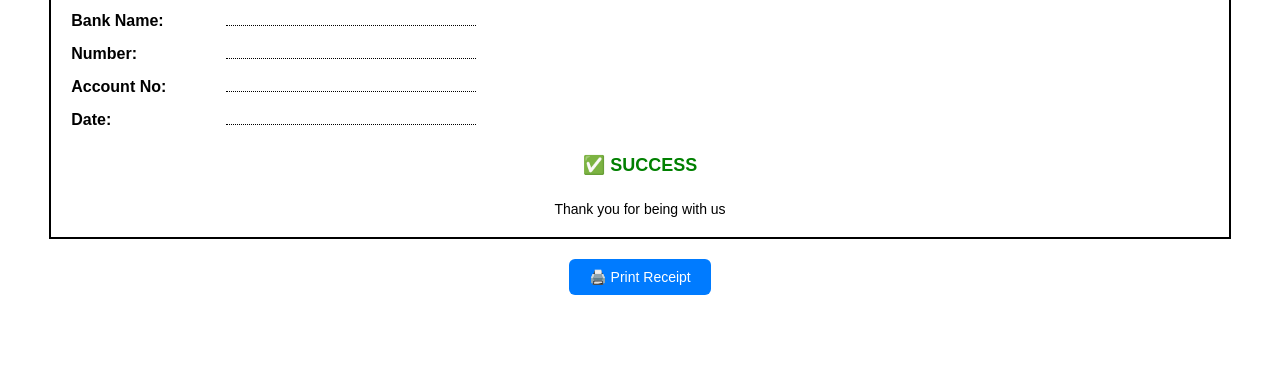
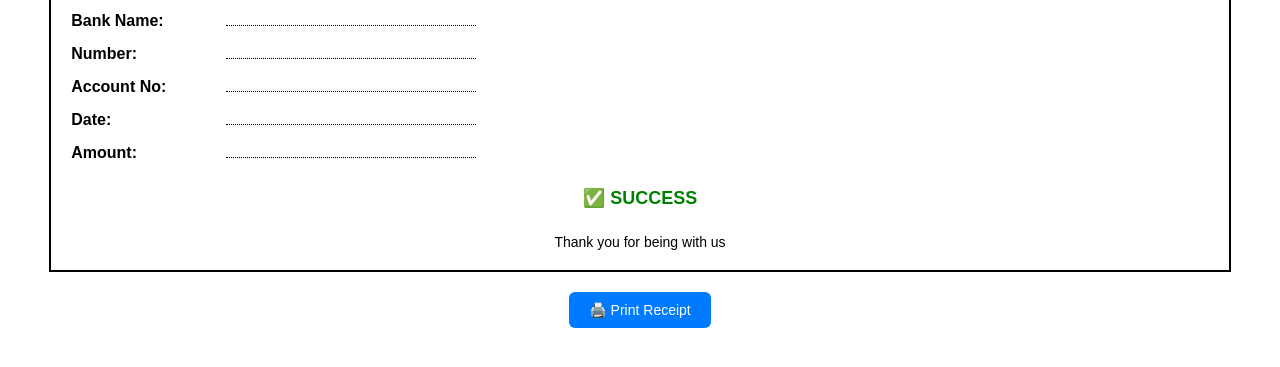
Before and after one commit to Kanish28/Money-transfer-Bill-, a plain HTML site: page index.html in a window 1280 px wide. Shown: the part 97-464 px from the top of the page. Drawn offline with Linux system fonts and the light colour scheme.

Commit message:
Update index.html

```diff
--- a/index.html
+++ b/index.html
@@ -14,6 +14,7 @@
     <div class="row"><span class="label">Number:</span> <span class="line"></span></div>
     <div class="row"><span class="label">Account No:</span> <span class="line"></span></div>
     <div class="row"><span class="label">Date:</span> <span class="line"></span></div>
+    <div class="row"><span class="label">Amount:</span> <span class="line"></span></div>
 
     <div class="status">✅ SUCCESS</div>
 
```
